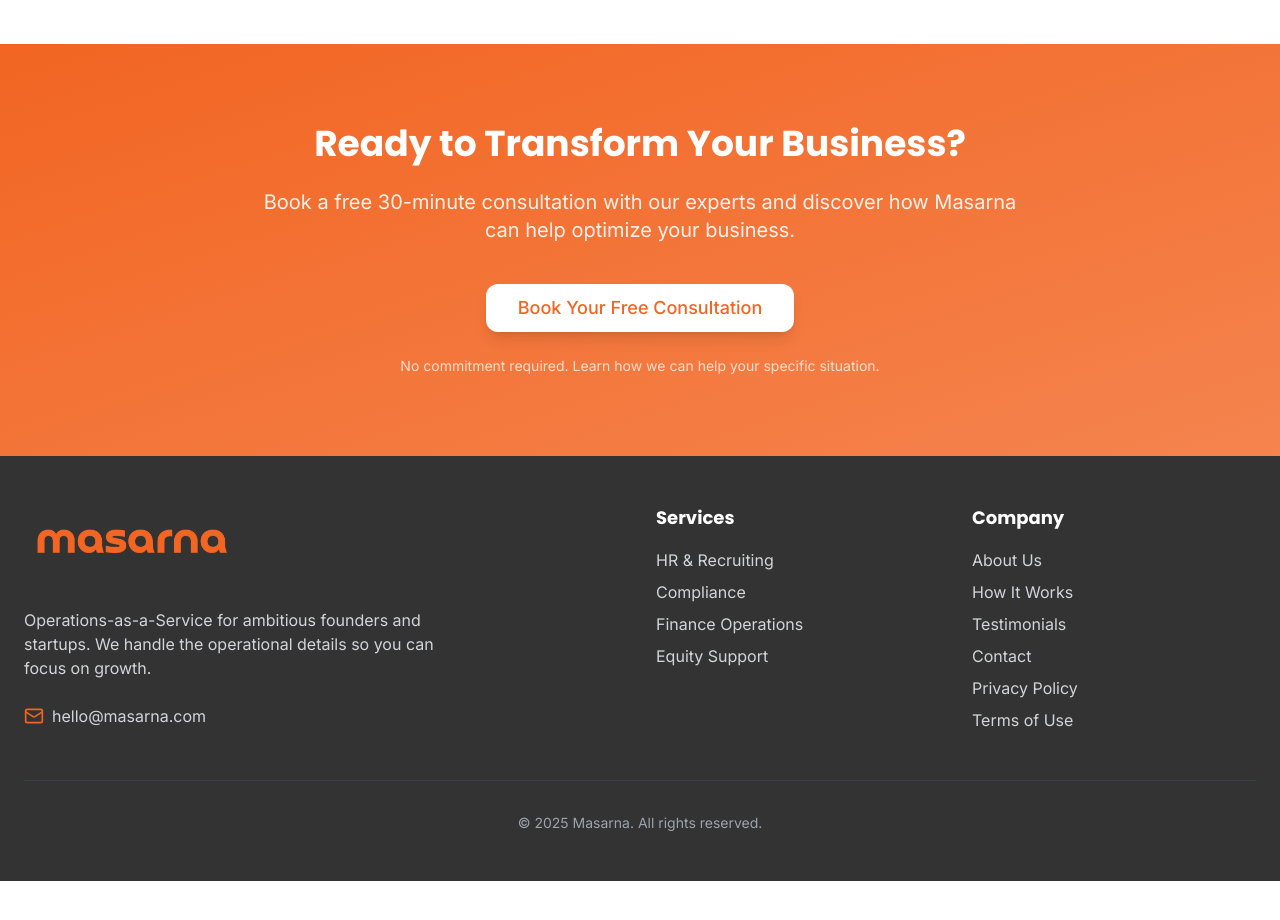
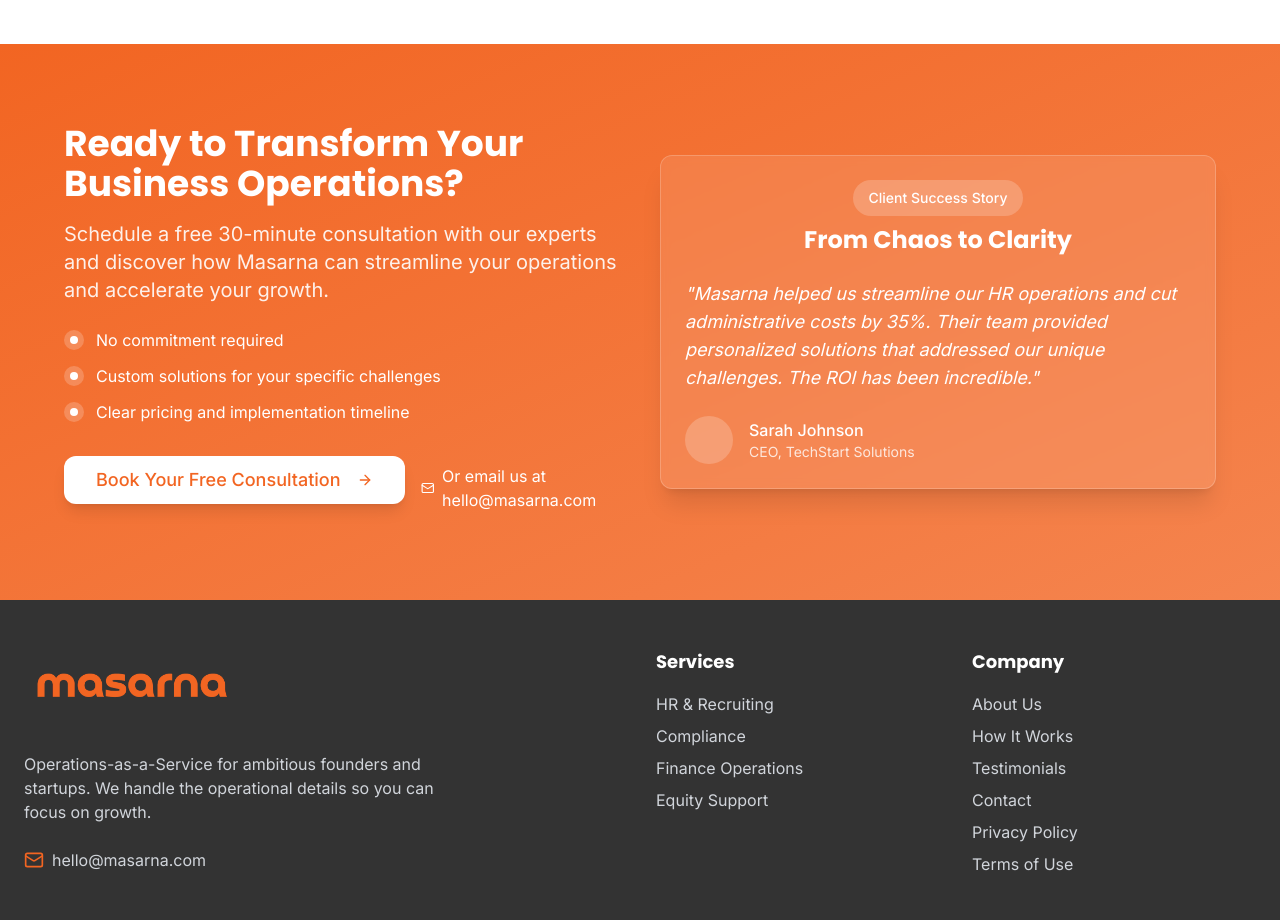
Before and after one commit to Nickx-009/masarna-founder-hub, a React (Vite) app: page /services/compliance in a window 1280 px wide. Shown: the part 3000-3920 px from the top of the page. Before the commit the page ends 3881 px from the top, so only its background shows below. Built offline with nearby package versions, Linux system fonts and the light colour scheme.

Commit message:
Refactor: Redesign CTA sections
Redesigned all CTA sections to match the style of the CTA section on the /services page.

```diff
--- a/src/components/CTASection.tsx
+++ b/src/components/CTASection.tsx
@@ -1,6 +1,7 @@
 
 import { Button } from "@/components/ui/button";
 import { useState, useEffect } from 'react';
+import { ArrowRight, Mail } from 'lucide-react';
 
 const CTASection = () => {
   const [isVisible, setIsVisible] = useState(false);
@@ -28,26 +29,83 @@ const CTASection = () => {
       }`}
     >
       <div className="container mx-auto px-4 md:px-6">
-        <div className={`max-w-3xl mx-auto text-center transition-all duration-1000 transform ${
+        <div className="max-w-6xl mx-auto grid grid-cols-1 lg:grid-cols-2 gap-10 items-center">
+          {/* Left column - Content */}
+          <div className={`transition-all duration-1000 transform ${
             isVisible ? 'translate-y-0' : 'translate-y-10'
           }`}>
-          <h2 className="text-3xl md:text-4xl font-bold mb-6">Ready to Transform Your Business?</h2>
+            <h2 className="text-3xl md:text-4xl font-bold mb-4">Ready to Transform Your Business Operations?</h2>
 
-          <p className="text-xl mb-10 opacity-90">
-            Book a free 30-minute consultation with our experts and discover how
-            Masarna can help optimize your business.
+            <p className="text-xl mb-6 opacity-90">
+              Schedule a free 30-minute consultation with our experts and discover how
+              Masarna can streamline your operations and accelerate your growth.
             </p>
 
+            <ul className="space-y-3 mb-8">
+              <li className="flex items-center">
+                <span className="w-5 h-5 bg-white/20 rounded-full flex items-center justify-center flex-shrink-0 mr-3">
+                  <span className="w-2 h-2 bg-white rounded-full"></span>
+                </span>
+                <span>No commitment required</span>
+              </li>
+              <li className="flex items-center">
+                <span className="w-5 h-5 bg-white/20 rounded-full flex items-center justify-center flex-shrink-0 mr-3">
+                  <span className="w-2 h-2 bg-white rounded-full"></span>
+                </span>
+                <span>Custom solutions for your specific challenges</span>
+              </li>
+              <li className="flex items-center">
+                <span className="w-5 h-5 bg-white/20 rounded-full flex items-center justify-center flex-shrink-0 mr-3">
+                  <span className="w-2 h-2 bg-white rounded-full"></span>
+                </span>
+                <span>Clear pricing and implementation timeline</span>
+              </li>
+            </ul>
+
+            <div className="flex flex-col sm:flex-row gap-4">
               <Button
-            className="bg-white text-masarna-orange hover:bg-gray-100 px-8 py-6 rounded-lg text-lg shadow-lg"
+                className="bg-white text-masarna-orange hover:bg-gray-100 px-8 py-6 rounded-lg text-lg shadow-lg flex items-center"
                 onClick={() => console.log("CTA button clicked")}
               >
                 Book Your Free Consultation
+                <ArrowRight className="ml-2 h-5 w-5" />
               </Button>
 
-          <p className="mt-6 text-sm opacity-75">
-            No commitment required. Learn how we can help your specific situation.
-          </p>
+              <a
+                href="mailto:hello@masarna.com"
+                className="inline-flex items-center text-white hover:text-gray-100 transition-colors py-2"
+              >
+                <Mail className="mr-2 h-5 w-5" />
+                <span>Or email us at hello@masarna.com</span>
+              </a>
+            </div>
+          </div>
+
+          {/* Right column - Image or testimonial */}
+          <div className={`bg-white/10 p-6 rounded-lg backdrop-blur-sm border border-white/20 shadow-xl transition-all duration-1000 transform ${
+            isVisible ? 'translate-y-0 opacity-100' : 'translate-y-10 opacity-0'
+          }`}>
+            <div className="mb-6 text-center">
+              <span className="inline-block px-4 py-2 bg-white/20 rounded-full text-sm font-medium mb-2">
+                Client Success Story
+              </span>
+              <h3 className="text-2xl font-bold">From Chaos to Clarity</h3>
+            </div>
+
+            <blockquote className="text-lg mb-6 italic">
+              "Masarna helped us streamline our HR operations and cut administrative costs by 35%.
+              Their team provided personalized solutions that addressed our unique challenges.
+              The ROI has been incredible."
+            </blockquote>
+
+            <div className="flex items-center">
+              <div className="w-12 h-12 bg-white/20 rounded-full mr-4"></div>
+              <div>
+                <div className="font-medium">Sarah Johnson</div>
+                <div className="text-sm opacity-80">CEO, TechStart Solutions</div>
+              </div>
+            </div>
+          </div>
         </div>
       </div>
     </section>
```
Lines whose indentation alone changed are shown as unchanged.
